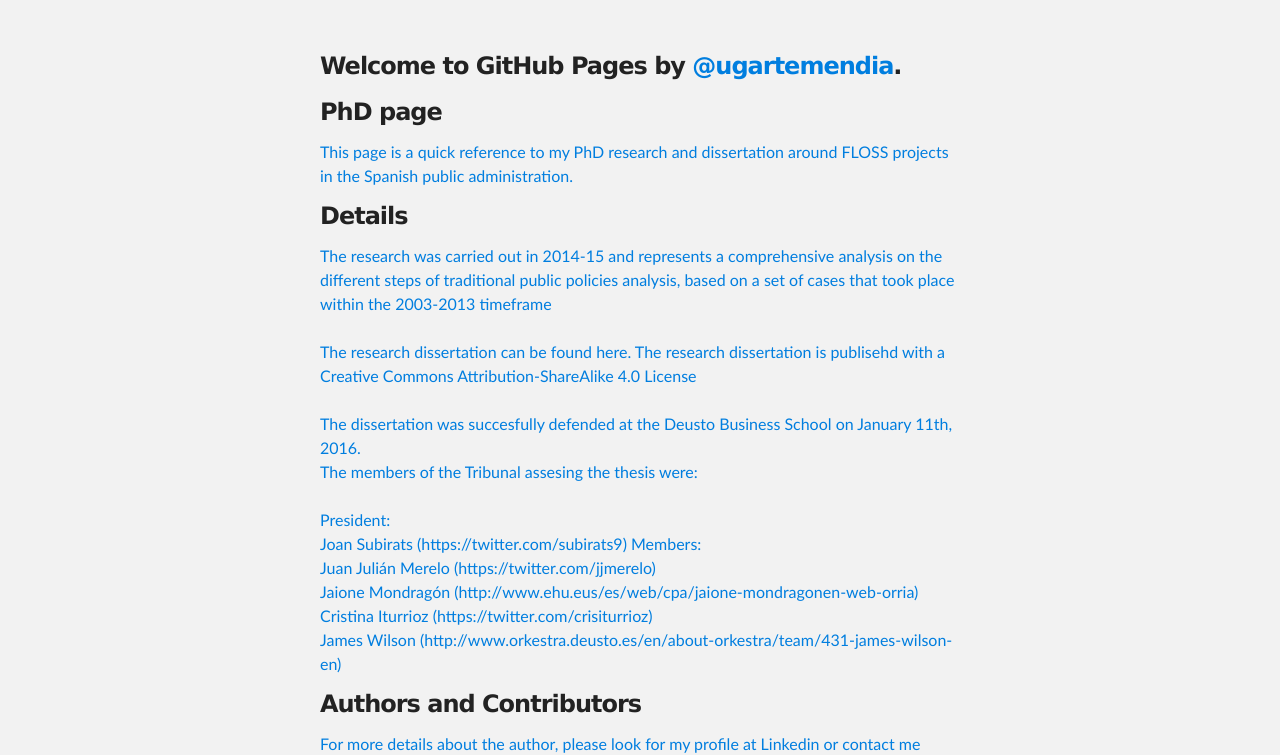
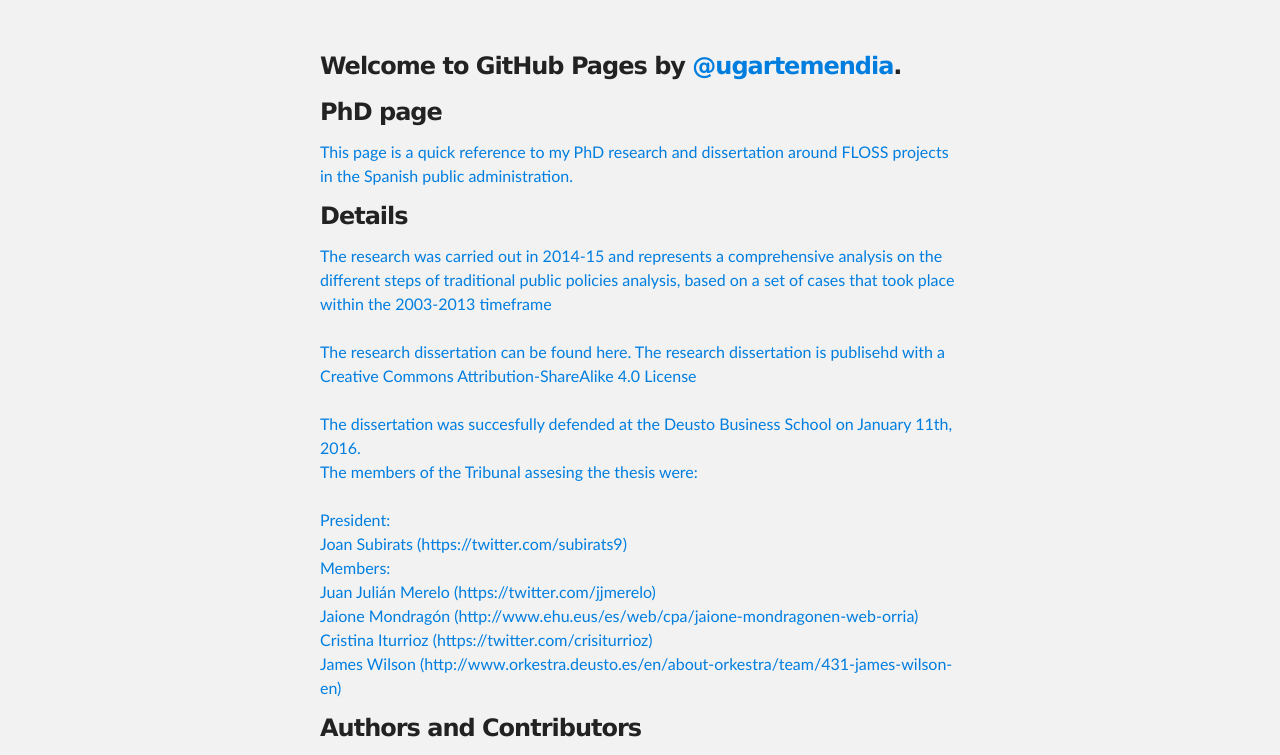
Before and after one commit to ugartemendia/ugartemendia.github.io, a plain HTML site: page index.html in a window 1280 px wide. Shown: the part 176-931 px from the top of the page. Drawn offline with Linux system fonts and the light colour scheme.

Commit message:
Update index.html

```diff
--- a/index.html
+++ b/index.html
@@ -45,7 +45,7 @@ publisehd with a Creative Commons Attribution-ShareAlike 4.0 License</a>
 <br><br>
 <a>The dissertation was succesfully defended at the Deusto Business School on January 11th, 2016.</a><br>
 <a>The members of the Tribunal assesing the thesis were:<br><br>
-President:<br> Joan Subirats (https://twitter.com/subirats9)
+President:<br> Joan Subirats (https://twitter.com/subirats9)<br>
 Members:<br>
 Juan Julián Merelo (https://twitter.com/jjmerelo)<br>
 Jaione Mondragón (http://www.ehu.eus/es/web/cpa/jaione-mondragonen-web-orria)<br>
```
